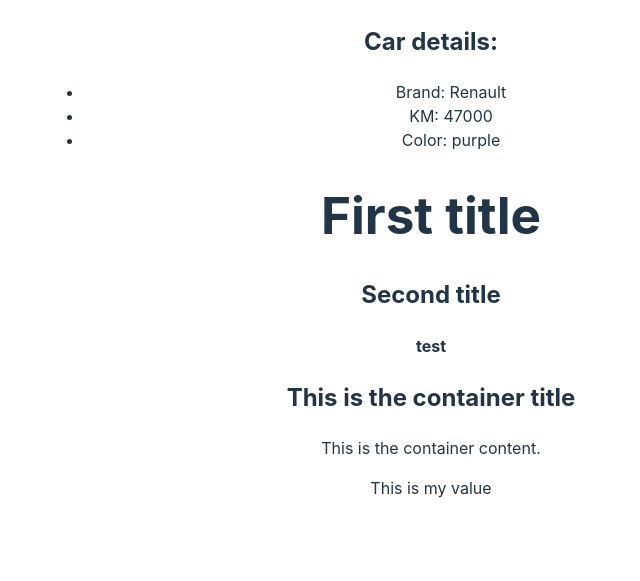
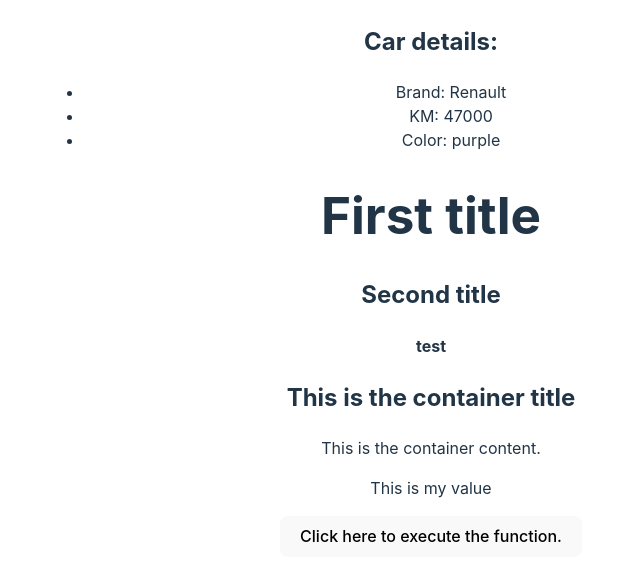
Before and after one commit to Lucas31394/React-Udemy, a React (Vite) app in the folder 3_advancingInReact/: page / in a window 1280 px wide. Shown: the part 2764-3345 px from the top of the page, without its empty margins (209-849 px from the left). Built offline with nearby package versions, Linux system fonts and the light colour scheme.

Commit message:
functions as a prop

```diff
--- a/3_advancingInReact/src/App.jsx
+++ b/3_advancingInReact/src/App.jsx
@@ -11,6 +11,7 @@ import ShowUsername from './components/ShowUsername'
 import CarDetails from './components/CarDetails'
 import Fragment from './components/Fragment'
 import Container from './components/Container'
+import ExecuteFunction from './components/ExecuteFunction'
 
 function App() {
   const [username] = useState("Lucas")
@@ -19,6 +20,10 @@ function App() {
     {id: 2, brand: "Fiat", km: 53000, color: "white", newCar: false},
     {id: 3, brand: "Renault", km: 47000, color: "purple", newCar: false}
   ]
+
+  function showMessage() {
+    console.log("This function were executed as a prop.")
+  }
 
   return (
     <>
@@ -44,7 +49,7 @@ function App() {
         <CarDetails brand="Chevrolet" km={70000} color="red" newCar={false}/>
         {/*loop through object arrays*/}
         {cars.map((car) => (
-          <CarDetails brand={car.brand} km={car.km} color={car.color} newCar={car.newCar} />
+          <CarDetails key={car.id} brand={car.brand} km={car.km} color={car.color} newCar={car.newCar} />
         ))}
         {/*fragment*/}
         <Fragment propFragment="test"/>
@@ -52,6 +57,8 @@ function App() {
         <Container myValue="This is my value">
           <p>This is the container content.</p>
         </Container>
+        {/*function as a prop*/}
+        <ExecuteFunction myFunction={showMessage}/>
       </div>
     </>
   )
--- /dev/null
+++ b/3_advancingInReact/src/components/ExecuteFunction.jsx
@@ -0,0 +1,11 @@
+import React from 'react'
+
+const ExecuteFunction = ({myFunction}) => {
+  return (
+    <div>
+        <button onClick={myFunction}>Click here to execute the function.</button>
+    </div>
+  )
+}
+
+export default ExecuteFunction
```
